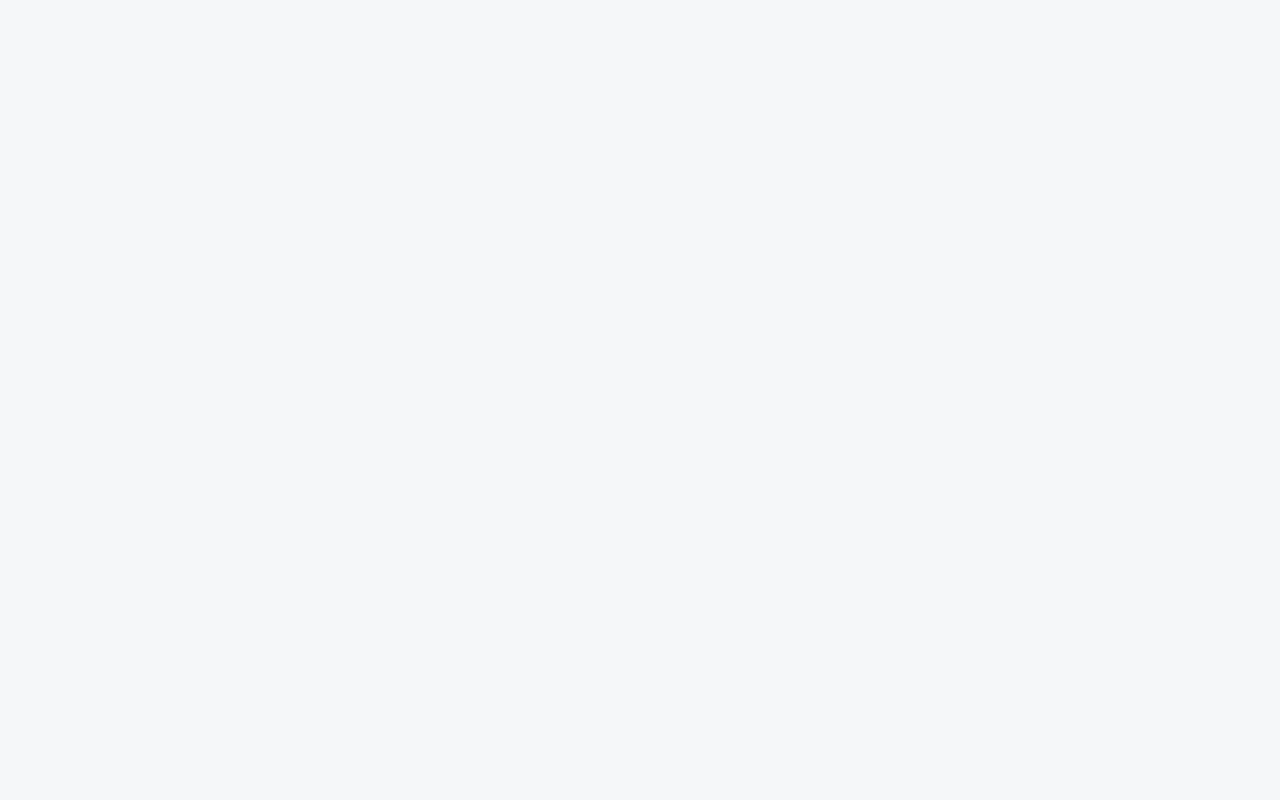
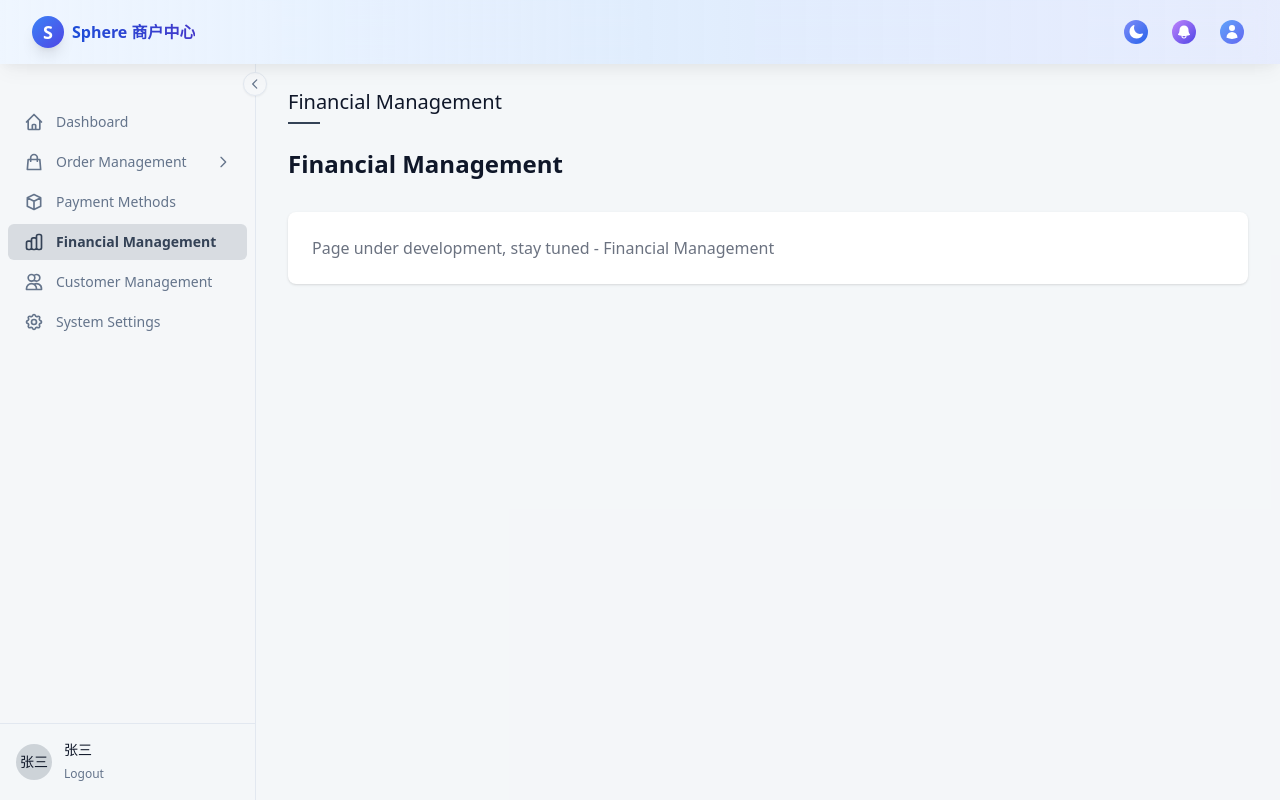
Before and after one commit to westHu/sphere-admin-vue, a Vue app in the folder packages/: page /merchant/finance in a window 1280 px wide. Before the commit this address had no page. Built offline with nearby package versions, Linux system fonts and the light colour scheme; sample sign-in values are in the browser's storage.

Commit message:
将客户管理修改为财务管理，并更新相关路由和菜单

```diff
--- a/packages/src/i18n/locales/en.json
+++ b/packages/src/i18n/locales/en.json
@@ -612,6 +612,7 @@
       "orders_withdraw": "Withdrawal Orders",
       "orders_other": "Other Orders",
       "products": "Payment Methods",
+      "finance": "Financial Management",
       "customers": "Customer Management",
       "settings": "System Settings"
     },
--- a/packages/src/i18n/locales/zh.json
+++ b/packages/src/i18n/locales/zh.json
@@ -503,6 +503,7 @@
       "orders_withdraw": "提现订单",
       "orders_other": "其他订单",
       "products": "支付方式",
+      "finance": "财务管理",
       "customers": "客户管理",
       "settings": "系统设置"
     },
--- a/packages/src/layouts/MerchantLayout.vue
+++ b/packages/src/layouts/MerchantLayout.vue
@@ -410,6 +410,22 @@ const Package = defineComponent({
   ])
 })
 
+const ChartBar = defineComponent({
+  render: () => h('svg', {
+    xmlns: 'http://www.w3.org/2000/svg',
+    fill: 'none',
+    viewBox: '0 0 24 24',
+    stroke: 'currentColor'
+  }, [
+    h('path', {
+      'stroke-linecap': 'round',
+      'stroke-linejoin': 'round',
+      'stroke-width': '2',
+      d: 'M9 19v-6a2 2 0 00-2-2H5a2 2 0 00-2 2v6a2 2 0 002 2h2a2 2 0 002-2zm0 0V9a2 2 0 012-2h2a2 2 0 012 2v10m-6 0a2 2 0 002 2h2a2 2 0 002-2m0 0V5a2 2 0 012-2h2a2 2 0 012 2v14a2 2 0 01-2 2h-2a2 2 0 01-2-2z'
+    })
+  ])
+})
+
 const Users = defineComponent({
   render: () => h('svg', {
     xmlns: 'http://www.w3.org/2000/svg',
@@ -492,6 +508,11 @@ const navItems = computed(() => [
     icon: Package
   },
   {
+    name: t('merchant.nav.finance'),
+    path: '/merchant/finance',
+    icon: ChartBar
+  },
+  {
     name: t('merchant.nav.customers'),
     path: '/merchant/customers',
     icon: Users
--- /dev/null
+++ b/packages/src/pages/merchant/finance/index.vue
@@ -0,0 +1,14 @@
+<template>
+  <div>
+    <h1 class="text-2xl font-semibold mb-8">{{ t('merchant.nav.finance') }}</h1>
+    <div class="bg-white dark:bg-gray-800 shadow rounded-lg p-6">
+      <p class="text-gray-500 dark:text-gray-400">{{ t('common.placeholder') }} - {{ t('merchant.nav.finance') }}</p>
+    </div>
+  </div>
+</template>
+
+<script setup lang="ts">
+import { useI18n } from 'vue-i18n'
+
+const { t } = useI18n()
+</script>
--- a/packages/src/router/index.ts
+++ b/packages/src/router/index.ts
@@ -98,6 +98,11 @@ const router = createRouter({
           }
         },
         {
+          path: 'finance',
+          component: () => import('../pages/merchant/finance/index.vue'),
+          meta: { requiresAuth: true, layout: 'merchant' }
+        },
+        {
           path: 'customers',
           component: () => import('../pages/merchant/customers/index.vue'),
           meta: { requiresAuth: true, layout: 'merchant' }
```
